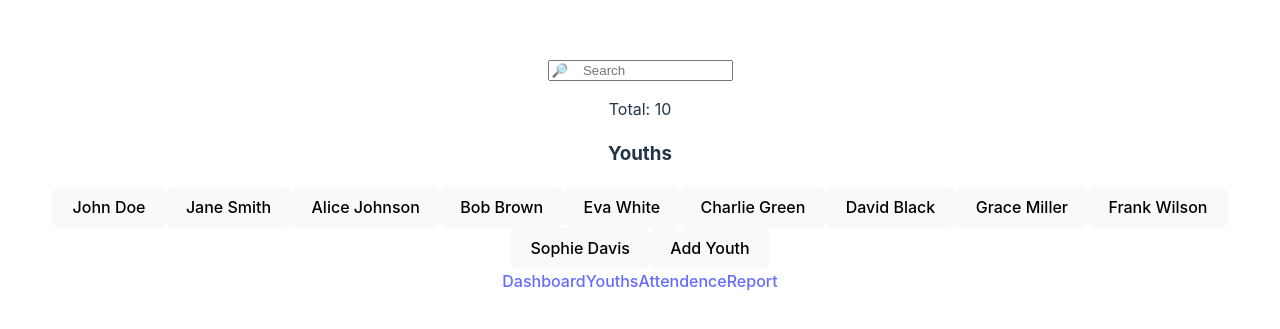
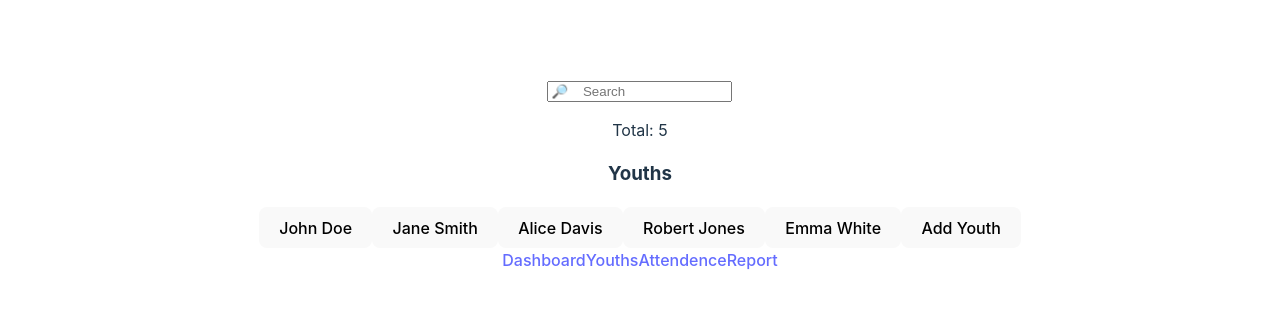
Before and after one commit to OneTouchDE/one-touch-app, a React (Vite) app: page /youths in a window 1280 px wide. Shown: the part 225-554 px from the top of the page. Built offline with nearby package versions, Linux system fonts and the light colour scheme.

Commit message:
Added youth data and adjusted components accordingly

```diff
--- a/package.json
+++ b/package.json
@@ -13,6 +13,7 @@
     "date-fns": "^2.30.0",
     "react": "^18.2.0",
     "react-dom": "^18.2.0",
+    "react-hook-form": "^7.49.0",
     "react-phone-number-input": "^3.3.7",
     "react-router-dom": "^6.20.0"
   },
--- a/src/App.tsx
+++ b/src/App.tsx
@@ -17,7 +17,7 @@ function App() {
   const [selectedYouthId, setSelectedYouthId] = useState<number | null>(null);
 
   const selectedYouth = youthdata?.find(
-    (youth: youthType) => youth.number === selectedYouthId
+    (youth: youthType) => youth.youthId === selectedYouthId
   );
 
   return (
--- a/src/components/assets/dummydata.ts
+++ b/src/components/assets/dummydata.ts
@@ -1,55 +1,86 @@
 import { youthType } from "../../types";
 import { sabhaType } from "../../types";
+import youthImageSrc from "../assets/profilePicture.png";
 export const youthdata: youthType[] = [
   {
-    name: "John Doe",
-    birthdate: new Date("2023-12-04"),
-    number: 1234567890,
+    youthId: 1,
+    email: "john.doe@example.com",
+    firstName: "John",
+    lastName: "Doe",
+    birthdate: new Date("2023-12-12"),
+    cityInGermany: "Berlin",
+    cityInIndia: "Mumbai",
+    phoneNumber: "+491234567890",
+    whatsAppNumber: "+491234567890",
+    educationInGermany: "Computer Science",
+    refNameforSabha: "Mr. Smith",
+    sabhaType: "Community Sabha",
+    youthImage: youthImageSrc,
+    whatsAppNumberCountry: "",
   },
   {
-    name: "Jane Smith",
-    birthdate: new Date("1985-08-22"),
-    number: 9876543210,
+    youthId: 2,
+    email: "jane.smith@example.com",
+    firstName: "Jane",
+    lastName: "Smith",
+    birthdate: new Date("2023-12-15"),
+    cityInGermany: "Hamburg",
+    cityInIndia: "Delhi",
+    phoneNumber: "+4911122233344",
+    whatsAppNumber: "+4911122233344",
+    educationInGermany: "Business Administration",
+    refNameforSabha: "Mrs. Johnson",
+    sabhaType: "Cultural Sabha",
+    youthImage: youthImageSrc,
+    whatsAppNumberCountry: "",
   },
   {
-    name: "Alice Johnson",
-    birthdate: new Date("2023-12-5"),
-    number: 5551234567,
+    youthId: 3,
+    email: "alice.davis@example.com",
+    firstName: "Alice",
+    lastName: "Davis",
+    birthdate: new Date("1992-11-07"),
+    cityInGermany: "Munich",
+    cityInIndia: "Bangalore",
+    phoneNumber: "+498765432109",
+    whatsAppNumber: "+498765432109",
+    educationInGermany: "Mechanical Engineering",
+    refNameforSabha: "Mr. Patel",
+    sabhaType: "Social Sabha",
+    youthImage: youthImageSrc,
+    whatsAppNumberCountry: "",
   },
   {
-    name: "Bob Brown",
-    birthdate: new Date("1988-11-28"),
-    number: 5559876543,
+    youthId: 4,
+    email: "robert.jones@example.com",
+    firstName: "Robert",
+    lastName: "Jones",
+    birthdate: new Date("1988-03-25"),
+    cityInGermany: "Frankfurt",
+    cityInIndia: "Chennai",
+    phoneNumber: "+497654321098",
+    whatsAppNumber: "+497654321098",
+    educationInGermany: "Electrical Engineering",
+    refNameforSabha: "Mr. Kumar",
+    sabhaType: "Youth Sabha",
+    youthImage: youthImageSrc,
+    whatsAppNumberCountry: "",
   },
   {
-    name: "Eva White",
-    birthdate: new Date("1995-06-03"),
-    number: 7894561230,
-  },
-  {
-    name: "Charlie Green",
-    birthdate: new Date("2023-12-04"),
-    number: 1237894560,
-  },
-  {
-    name: "David Black",
-    birthdate: new Date("1998-12-05"),
-    number: 3216540987,
-  },
-  {
-    name: "Grace Miller",
-    birthdate: new Date("1989-04-20"),
-    number: 4567890123,
-  },
-  {
-    name: "Frank Wilson",
-    birthdate: new Date("1991-07-15"),
-    number: 9870123456,
-  },
-  {
-    name: "Sophie Davis",
-    birthdate: new Date("1984-02-08"),
-    number: 6543217890,
+    youthId: 5,
+    email: "emma.white@example.com",
+    firstName: "Emma",
+    lastName: "White",
+    birthdate: new Date("1995-06-18"),
+    cityInGermany: "Stuttgart",
+    cityInIndia: "Hyderabad",
+    phoneNumber: "+499876543210",
+    whatsAppNumber: "+499876543210",
+    educationInGermany: "Psychology",
+    refNameforSabha: "Mr. Gupta",
+    sabhaType: "Sports Sabha",
+    youthImage: youthImageSrc,
+    whatsAppNumberCountry: "",
   },
 ];
 
--- a/src/components/dashboard/Dashboard.tsx
+++ b/src/components/dashboard/Dashboard.tsx
@@ -33,12 +33,16 @@ function Dashboard() {
           if (youthBirthdayToday === todayInString) {
             return (
               <div
-                key={youth.number}
+                key={youth.youthId}
                 style={{ color: "red" }}
-              >{`Today is Yours ${youth.name}`}</div>
+              >{`Today is Yours ${youth.firstName} ${youth.lastName}`}</div>
             );
           }
-          return <div key={youth.number}>{youth.name}</div>;
+          return (
+            <div
+              key={youth.youthId}
+            >{`${youth.firstName} ${youth.lastName}`}</div>
+          );
         })}
       </div>
       <div>
--- a/src/components/forms/youthForm.tsx
+++ b/src/components/forms/youthForm.tsx
@@ -1,35 +1,56 @@
-// import { E164Number } from "libphonenumber-js/core";
+import { E164Number } from "libphonenumber-js/core";
 import { FormEvent, useState } from "react";
 import { useNavigate } from "react-router-dom";
-// import PhoneInput from "react-phone-number-input/input";
+import PhoneInput from "react-phone-number-input";
+
+import userImage from "../assets/profilePicture.png";
 
 export function YouthInfoForm() {
-  const [phoneNumber, setPhoneNumber] = useState<number | string>("");
+  const [phoneNumber, setPhoneNumber] = useState<E164Number | string>("");
   const [phoneSameAsWhatsApp, setphoneSameAsWhatsApp] =
     useState<boolean>(false);
-  const [whatsAppNumber, setWhatsappNumber] = useState<number | string>("");
+  const [whatsAppNumber, setWhatsappNumber] = useState<E164Number | string>("");
   const navigate = useNavigate();
 
+  //Handle Form Submission
+  async function handleSubmit(event: FormEvent<HTMLFormElement>) {
+    event.preventDefault();
+    const formElement = event.currentTarget;
+    const formDate = new FormData(formElement);
+    const youthData = Object.fromEntries(formDate);
+    console.log("New Youth", youthData);
+
+    //Backend Post method
+    // const response = await fetch("/youths", {
+    //   method: "POST",
+    //   headers: {
+    //     "Content-Type": "application/json",
+    //   },
+    //   body: JSON.stringify(youthData),
+    // });
+
+    // if (response.ok) {
+    //   await response.json();
+    //   navigate("/youths");
+    // } else {
+    //   console.error(`Error: ${response}`);
+    // }
+
+    setPhoneNumber("");
+    setWhatsappNumber("");
+    setphoneSameAsWhatsApp(false);
+    formElement.reset();
+    formElement.firstName.focus();
+  }
+
+  //Checkbox state
   function handleWhatsAppCheckboxChange() {
     setphoneSameAsWhatsApp(!phoneSameAsWhatsApp);
-
-    console.log(phoneSameAsWhatsApp);
-
     if (!phoneSameAsWhatsApp) {
       setWhatsappNumber(phoneNumber);
     } else {
       setWhatsappNumber(whatsAppNumber);
     }
-  }
-
-  function handleSubmit(event: FormEvent<HTMLFormElement>) {
-    console.log(event);
-
-    event.preventDefault();
-    const formElement = event.currentTarget;
-    const formDate = new FormData(formElement);
-    const youthData = Object.fromEntries(formDate);
-    console.log("New Youth", youthData);
   }
 
   return (
@@ -46,13 +67,13 @@ export function YouthInfoForm() {
         <input type="date" name="birthdate" id="birthdate" required />
 
         <label htmlFor="phoneNumber">Phone Number</label>
-        <input
+        <PhoneInput
           placeholder="Enter phone number"
-          type="number"
+          international
+          defaultCountry="DE"
           value={phoneNumber}
-          onChange={(event) => setPhoneNumber(event.target.value)}
-          name="phoneNumber"
-          id="phoneNumber"
+          //@ts-ignore
+          onChange={(phoneNumber) => setPhoneNumber(phoneNumber)}
           required
         />
         <label>
@@ -67,10 +88,12 @@ export function YouthInfoForm() {
         {phoneSameAsWhatsApp ? (
           <>
             <label htmlFor="whatsAppNumber">WhatsApp Number</label>
-            <input
-              type="number"
+            <PhoneInput
+              international
+              defaultCountry="DE"
               value={whatsAppNumber}
-              onChange={(event) => setWhatsappNumber(event.target.value)}
+              //@ts-ignore
+              onChange={(whatsAppNumber) => setWhatsappNumber(whatsAppNumber)}
               name="whatsAppNumber"
               id="whatsAppNumber"
             />
@@ -78,10 +101,12 @@ export function YouthInfoForm() {
         ) : (
           <>
             <label htmlFor="whatsAppNumber">WhatsApp Number</label>
-            <input
-              type="number"
+            <PhoneInput
+              international
+              defaultCountry="DE"
               value={whatsAppNumber}
-              onChange={(event) => setWhatsappNumber(event.target.value)}
+              //@ts-ignore
+              onChange={(whatsAppNumber) => setWhatsappNumber(whatsAppNumber)}
               name="whatsAppNumber"
               id="whatsAppNumber"
             />
@@ -121,12 +146,13 @@ export function YouthInfoForm() {
         />
         <label htmlFor="thursdayAndFriday">Thursday and Friday</label>
 
-        <label htmlFor="imgSrc">Image URL</label>
+        <label htmlFor="userImage">Image </label>
         <input
-          type="text"
-          name="imageSrc"
-          id="imageSrc"
-          placeholder="Enter URL starts with https"
+          type="userImage"
+          name="userImage"
+          id="userImage"
+          placeholder="Don't add URL"
+          defaultValue={userImage}
         />
         <div>
           <button type="button" onClick={() => navigate("/youths")}>
--- a/src/components/youths/Youth.tsx
+++ b/src/components/youths/Youth.tsx
@@ -1,27 +1,60 @@
+import { Fragment } from "react";
 import { youthType } from "../../types";
 import { useNavigate } from "react-router-dom";
+import { format } from "date-fns";
 
 interface SingleYouthProp {
   youth: youthType;
 }
 
 const Youth = ({ youth }: SingleYouthProp) => {
-  const { name, number } = youth;
+  const {
+    firstName,
+    lastName,
+    youthImage,
+    phoneNumber,
+    birthdate,
+    email,
+    whatsAppNumber,
+    cityInGermany,
+    cityInIndia,
+    sabhaType,
+    refNameforSabha,
+  } = youth;
   const navigate = useNavigate();
 
   return (
+    <Fragment>
       <div>
-      <p>Name: {name}</p>
-      <p>Contact Detail {number}</p>
         <button
           type="button"
           onClick={() => navigate("/youths", { replace: true })}
         >
-        Back
+          X
         </button>
-      <button type="button">X</button>
         <button type="button">Edit</button>
+        <p>Name: {`${firstName} ${lastName}`}</p>
+        <img
+          src={youthImage}
+          alt="youthImage"
+          style={{ width: "50px", height: "50px" }}
+        />
+        <p>{format(birthdate, "dd-MM-yyyy")}</p>
+        <a href={`tel:${phoneNumber}`}>Call</a> <br />
+        <a href={`mailto:${email}`}>E-mail</a> <br />
+        <a href={`//api.whatsapp.com/send?phone=${whatsAppNumber}&text=test`}>
+          WhatsApp
+        </a>
+        <p>
+          City in Germany: <b>{cityInGermany}</b>{" "}
+        </p>
+        <p>
+          City in India: <b>{cityInIndia}</b>
+        </p>
+        <p>Sabha: {sabhaType}</p>
+        <p>Followup: {refNameforSabha}</p>
       </div>
+    </Fragment>
   );
 };
 
--- a/src/components/youths/Youths.tsx
+++ b/src/components/youths/Youths.tsx
@@ -8,6 +8,7 @@ interface YouthProps {
 }
 
 const Youths = ({ youths, selectedYouthId }: YouthProps) => {
+  console.log("youths are", youths);
   const [searchQuery, setSearchQuery] = useState<string>("");
   const navigate = useNavigate();
 
@@ -24,9 +25,11 @@ const Youths = ({ youths, selectedYouthId }: YouthProps) => {
   function handleClear() {
     setSearchQuery("");
   }
-  const searchedYouths: youthType[] = youths?.filter((youth: youthType) =>
-    youth.name.toLowerCase().includes(searchQuery.toLowerCase())
-  );
+  const searchedYouths: youthType[] = youths?.filter((youth: youthType) => {
+    const fullNameString =
+      youth.firstName.toLowerCase() + youth.lastName.toLowerCase();
+    return fullNameString.includes(searchQuery.toLowerCase());
+  });
 
   return (
     <div>
@@ -45,10 +48,10 @@ const Youths = ({ youths, selectedYouthId }: YouthProps) => {
       {searchedYouths.length > 0 ? (
         searchedYouths?.map((youth: youthType) => (
           <button
-            key={youth.number}
-            onClick={() => handleNameClick(youth.number)}
+            key={youth.youthId}
+            onClick={() => handleNameClick(youth.youthId)}
           >
-            {youth.name}
+            {`${youth.firstName} ${youth.lastName}`}
           </button>
         ))
       ) : (
```
Also changed, not shown: src/types.ts (+15 -2 lines), src/components/assets/profilePicture.png (added), 1 other file (tests, documents, lock files or other folders). Lines whose indentation alone changed are shown as unchanged.
